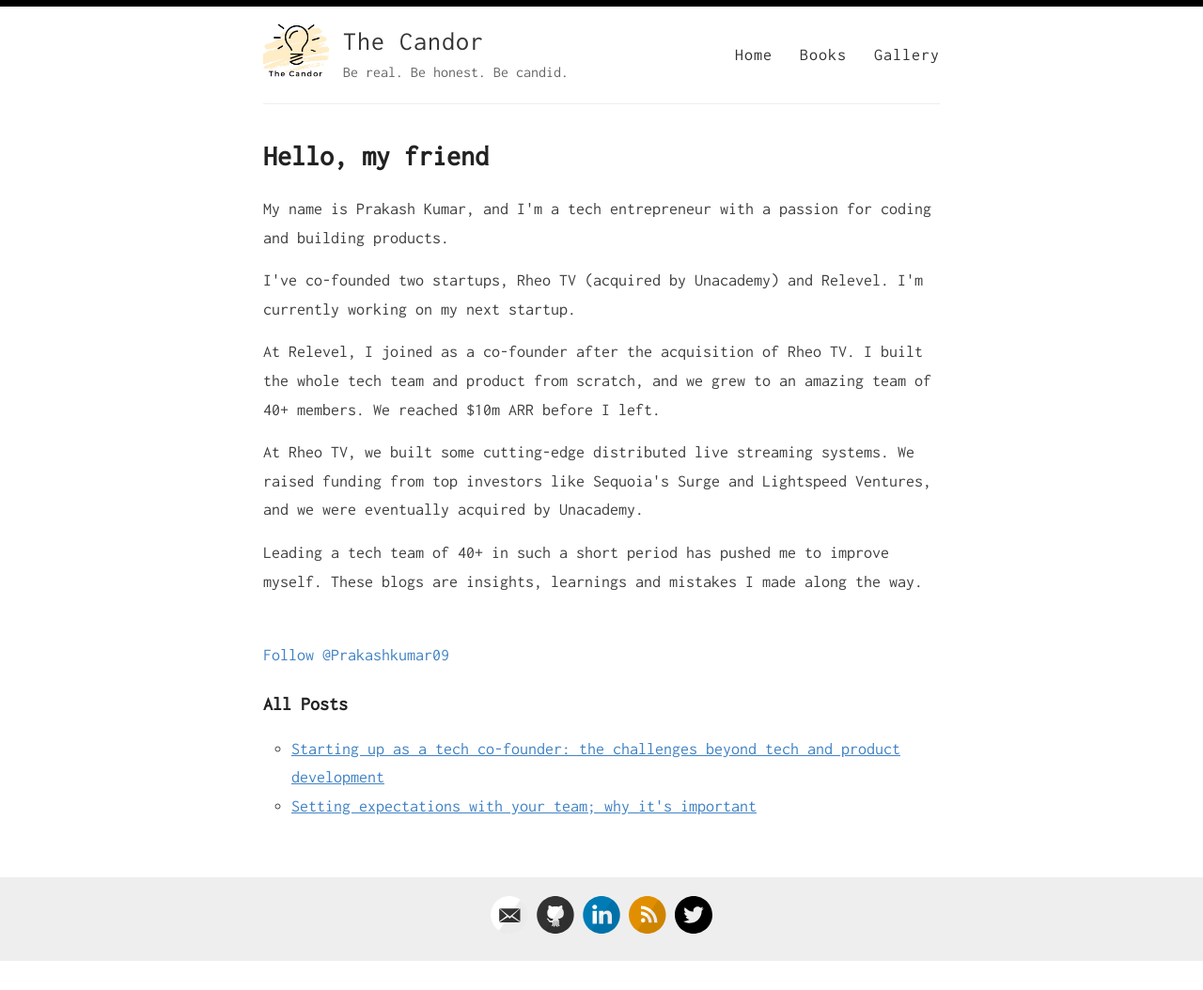
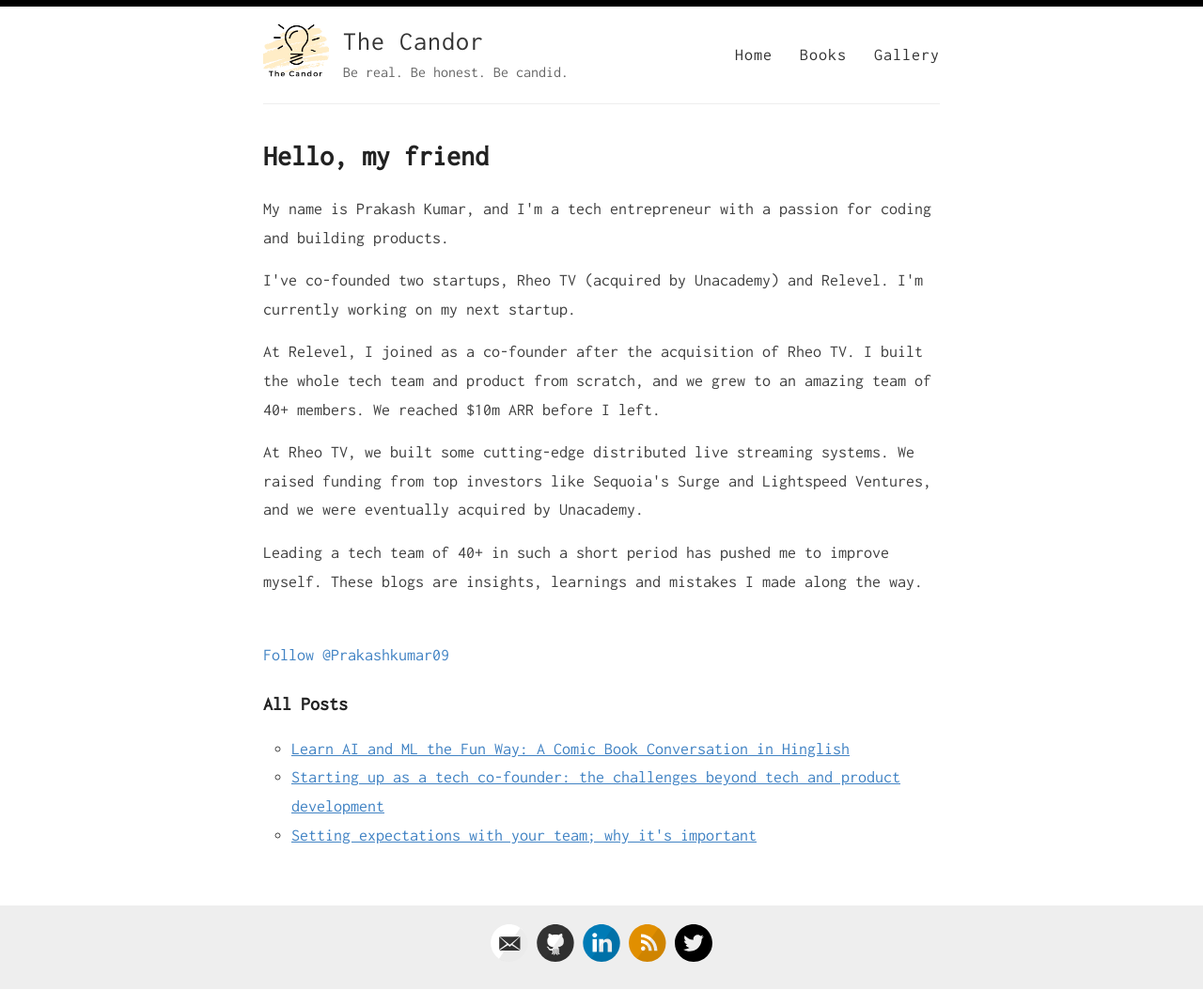
Before and after one commit to prakash09/prakash09.github.io, a Jekyll site: the page built from index.html, in a window 1280 px wide. Shown: the whole page at 94% size. Built offline with Jekyll 4.4.1, drawn with Linux system fonts in a browser that asks for light colours; the list of posts is cut into pages by our own code; comment, search, counter and statistics services are not loaded; before the commit the page ends 1023 px from its top, so only the background shows below that; some of the changed lines change nothing that is shown.

Commit message:
Day 1 learning AI and ML blog

```diff
--- a/_config.yml
+++ b/_config.yml
@@ -47,7 +47,7 @@
 
 # Your website URL (e.g. http://amitmerchant1990.github.io or http://www.amitmerchant.com)
 # Used for Sitemap.xml and your RSS feed
-url: https://humblesoul.in
+url: https://thecandor.in
 enforce_ssl:
 
 # If you're hosting your site at a Project repository on GitHub pages
--- /dev/null
+++ b/_posts/2023-03-25-make-ai-and-ml-the-fun-way-a-comic-book-conversation-in-hinglish.md
@@ -0,0 +1,150 @@
+---
+layout: post
+title: "Learn AI and ML the Fun Way: A Comic Book Conversation in Hinglish"
+
+---
+
+Are you looking for a fun and easy way to learn Artificial Intelligence (AI) and Machine Learning (ML)?
+
+I have optimized the study plan for easy consumption, even during travel, with a maximum of 1 hour of content every day for 6 months. Below is the study plan that covers the essential topics of Python, Mathematical Foundations, Machine Learning Basics, Deep Learning Basics, Natural Language Processing (NLP), Computer Vision, Reinforcement Learning, and Deployment.
+
+## Topics Covered
+
+### Week 1-4: Python and Mathematical Foundations
+
+- Linear algebra
+- Calculus
+- Probability and statistics
+- Optimization
+
+### Week 5-8: Machine Learning Basics
+
+- Introduction to machine learning
+- Supervised learning
+- Unsupervised learning
+- Reinforcement learning
+- Model evaluation and validation
+- Feature engineering
+- Bias and variance
+
+### Week 9-12: Deep Learning Basics
+
+- Neural networks
+- Convolutional Neural Networks (CNNs)
+- Recurrent Neural Networks (RNNs) and Long Short-Term Memory (LSTM)
+- Generative Adversarial Networks (GANs)
+- Transfer learning and fine-tuning
+- Hyperparameter tuning
+
+### Week 13-16: Natural Language Processing (NLP)
+
+- Text preprocessing and representation
+- Word embeddings (Word2Vec, GloVe)
+- Sentiment analysis
+- Text classification
+- Sequence-to-sequence models and attention mechanisms
+- Transformers and BERT
+
+### Week 17-20: Computer Vision
+
+- Image preprocessing and representation
+- Object detection (YOLO, SSD)
+- Image segmentation (U-Net, Mask R-CNN)
+- Facial recognition
+- OCR and handwriting recognition
+
+### Week 21-24: Reinforcement Learning and Deployment
+
+- Q-learning and Deep Q-Networks (DQNs)
+- Policy gradients and Actor-Critic methods
+- AI in games (AlphaGo, OpenAI's DOTA 2)
+- Model deployment using TensorFlow Serving, ONNX, or Flask
+
+
+
+To make the study plan more exciting and engaging, I have created a comic format with two friends, Ravi and Priya, who have conversations in a mix of Hindi and English languages. The comic covers the essential topics of the study plan, making it easy to understand and enjoyable to learn.
+
+
+## The Comic Format
+
+
+Let's start, I will update it everyday:
+
+> **Ravi**: Hey Priya! Aaj maine Linear Algebra ke baare mein padhna shuru kiya hai. Mujhe lagta hai ki yeh AI aur Machine Learning mein bahut important hai.
+>
+> **Priya**: Sahi pakde hain, Ravi! Linear Algebra bahut hi fundamental hai, aur AI aur Machine Learning ke algorithms mein kaafi use hota hai. Chalo, basic concepts se shuru karte hain. Sabse pehle samjhte hain ki "Scalar" kya hota hai.
+>
+> **Ravi**: Scalar matlab ek number, hai na? Jaise 5 ya 3.14.
+>
+> **Priya**: Bilkul sahi! Ab "Vector" ke baare mein socho. Vector basically ek direction aur magnitude ke saath ek quantity hoti hai. Hum 2D ya 3D space mein vectors ko represent kar sakte hain.
+>
+> **Ravi**: Haan, mujhe yaad hai. Vector ko hum arrows ke form mein bhi dikhate hain, jisme arrowhead direction batata hai aur arrow ka length magnitude batata hai.
+>
+> **Priya**: Sahi hai! Ab baat karte hain "Matrix" ki. Ek Matrix basically ek 2D array hota hai, jisme numbers rows aur columns mein arrange hote hain. Matrix ke kuch operations hote hain jaise addition, subtraction, multiplication, etc.
+>
+> **Ravi**: Haan, mujhe Matrix multiplication yaad hai. Lekin ek baat batao, Matrix aur Vector mein kya connection hai?
+>
+> **Priya**: Acha sawal! Vector ko hum ek special type ka Matrix hi maan sakte hain. Jaise ki ek column vector ek single column wala matrix hoga, aur ek row vector single row wala matrix hoga.
+>
+> **Ravi**: Acha, samajh gaya. Par in sabka AI aur Machine Learning mein kya use hai?
+>
+> **Priya**: Linear Algebra AI aur Machine Learning mein data ko efficiently represent aur manipulate karne ke liye use hota hai. Jaise ki images ko matrices mein represent kiya jata hai, aur text data ko vectors ke form mein represent kiya jata hai.
+>
+> **Ravi**: Matlab Linear Algebra ke bina hum data ko achhe se process nahi kar sakte?
+>
+> **Priya**: Haan, aisa hi samajh lo. Linear Algebra ke concepts, jaise ki eigenvalues aur eigenvectors, dimensionality reduction aur optimization problems mein bahut kaam aate hain.
+>
+> **Ravi**: Acha, ab samajh mein aaya. Toh Linear Algebra AI aur Machine Learning ke foundation hai.
+>
+> **Priya**: Bilkul! Isliye Linear Algebra ko achhe se samajhna bahut zaroori hai.
+>
+> **Ravi**: Achha **Priya**, ab hum eigenvalues aur eigenvectors ke baare mein baat karte hain. Mujhe thoda samjhao inka kya role hai.
+>
+> **Priya**: Theek hai, **Ravi**. Eigenvalues aur eigenvectors Linear Algebra ke important concepts hain. Inka use bahut si applications mein hota hai, jaise ki principal component analysis (PCA) mein, jo dimensionality reduction technique hai.
+>
+> **Ravi**: Achha, par ye eigenvalues aur eigenvectors kya hote hain?
+>
+> **Priya**: So, eigenvectors ek aisi vector hain jo transformation ke baad apni direction change nahi karti, sirf apni length change karti hai. Aur eigenvalue us vector ke saath associated hoti hai, jiska transformation ke baad us vector ki length kitni baar change hui hai, usse represent karti hai.
+>
+> **Ravi**: Matlab, eigenvector ko hum transformation ke baad uski original direction mein hi rehne wala vector maan sakte hain?
+>
+> **Priya**: Haan, bilkul! Chalo, ab hum Linear Transformations ke baare mein baat karte hain. Linear transformations ek function hote hain, jo ek vector ya matrix ko kisi doosre vector ya matrix mein transform karte hain. Ye transformation linear properties follow karti hai.
+>
+> **Ravi**: Achha, iska koi example batao.
+>
+> **Priya**: Theek hai. Ek example hai scaling, jisme hum ek vector ya matrix ke har element ko kisi constant se multiply karte hain. Dusri example hai rotation, jisme hum 2D ya 3D space mein vectors ya matrices ko kisi angle ke around rotate karte hain.
+>
+> **Ravi**: Samajh gaya. Aur ye transformations kaise represent ki jaati hain?
+>
+> **Priya**: Linear transformations ko hum matrices ke form mein represent kar sakte hain. Jaise ki 2D rotation ke liye, hum ek 2x2 matrix use karte hain, aur 3D rotation ke liye, hum ek 3x3 matrix use karte hain.
+>
+> **Ravi**: Achha, aur ye transformations kaise perform ki jaati hain?
+>
+> **Priya**: Linear transformations perform karne ke liye, hum input vector ya matrix ko transformation matrix se multiply karte hain. Jaise ki agar humein ek vector ko rotate karna hai, toh hum us vector ko rotation matrix se multiply karenge.
+>
+> **Ravi**: Samajh gaya. Ab mujhe thoda batao PCA aur dimensionality reduction ke baare mein.
+>
+> **Priya**: PCA (Principal Component Analysis) ek aisi technique hai, jo high-dimensional data ko lower-dimensional data mein transform karti hai. Ye transformation aise hoti hai ki transformed data mein maximum variance capture ho sake. PCA mein hum eigenvalues aur eigenvectors ka use karte hain.
+>
+> **Ravi**: Matlab PCA se hum data ko compress kar sakte hain?
+>
+> **Priya**: Haan, aisa hi samajh lo. PCA se hum data ko lower-dimensional mein project kar sakte hain, jisse humara data ka size kam ho jata hai, aur humare algorithms bhi jaldi chalte hain.
+>
+> **Priya**: Achha, mujhe ek aur chiz samjhao. Singular Value Decomposition (SVD) kya hota hai, aur iska kya use hai?
+>
+> **Ravi**: Singular Value Decomposition (SVD) ek aisi technique hai, jiska use hum matrices ko factorize karne ke liye karte hain. SVD mein hum ek matrix A ko teen matrices U, Σ, aur V^T ke product mein decompose karte hain. Yahan U aur V orthogonal matrices hote hain, aur Σ ek diagonal matrix hota hai, jisme singular values diagonal elements mein hote hain.
+>
+> **Priya**: Aur ye SVD ka kya fayda hai?
+>
+> **Ravi**: SVD ka fayda ye hai ki isse hum kisi bhi matrix ko uske fundamental components mein decompose kar sakte hain. Iska use bahut si applications mein hota hai, jaise ki image compression, latent semantic analysis, aur recommender systems mein.
+>
+> **Priya**: Achha, toh SVD aur PCA mein kya connection hai?
+>
+> **Ravi**: PCA aur SVD dono hi techniques hain, jo matrices ko factorize karte hain, lekin PCA variance ko maximize karta hai, jabki SVD singular values ko minimize karta hai. PCA aur SVD ka connection ye hai ki PCA ke eigenvectors SVD ke left singular vectors ke barabar hote hain, aur PCA ke eigenvalues SVD ke singular values ke square ke barabar hote hain.
+>
+> **Priya**: Achha, ab mujhe samajh mein aaya. Toh Linear Algebra ke concepts AI aur Machine Learning mein bahut useful hote hain.
+>
+> **Ravi**: Haan, bilkul! Isliye in concepts ko achhe se samajhna bahut zaroori hai
+
+
+**Disclaimer**: 90% of this is generated by GPT-4.
--- a/assets/style.scss
+++ b/assets/style.scss
@@ -391,13 +391,11 @@
 
 .post {
   blockquote {
-    margin: 1.8em .8em;
-    /*border-left: 2px solid $gray;*/
     padding: 0.1em 1em;
-    color: $gray;
-    font-size: 22px;
+    color: $black;
+    font-size: 16px;
     font-style: italic;
-    background-color: #ede1ff;
+    background-color: #eeffe6;
   }
 
   .you-may-like{
@@ -407,7 +405,7 @@
     color: $gray;
     font-size: 22px;
     font-style: italic;
-    background-color: #ddffb5;;
+    background-color: #ddffb5;
   }
 
   .comments {
```
